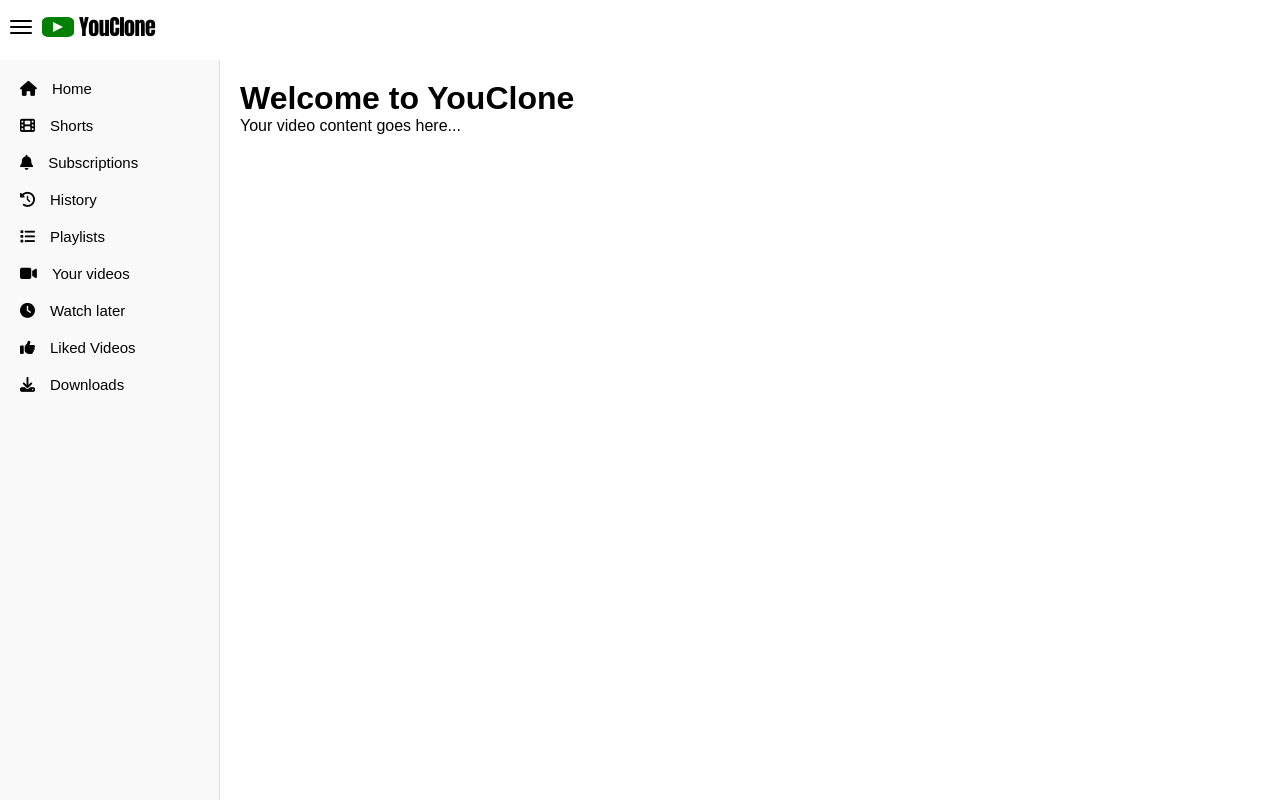
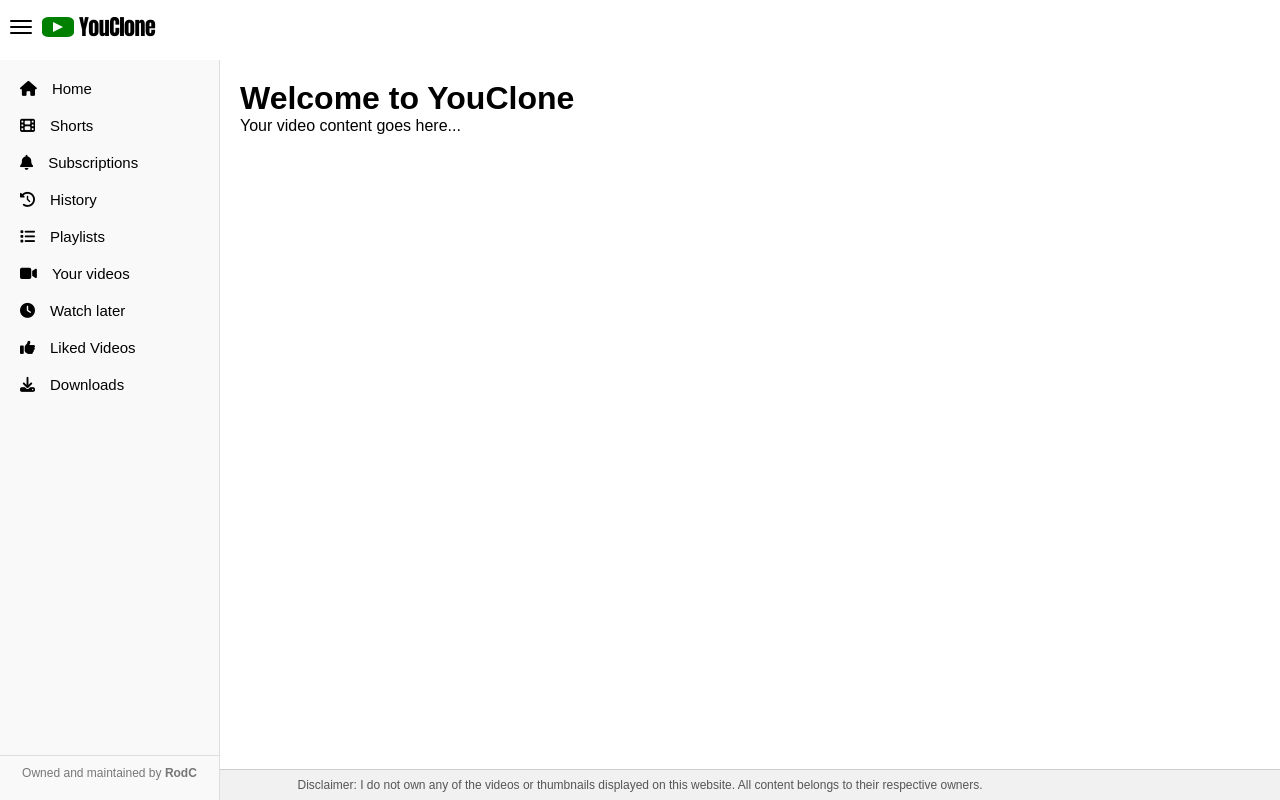
Before and after one commit to kuyarod1190/ytclone, a plain HTML site: page index.html in a window 1280 px wide. Drawn offline with Linux system fonts and the light colour scheme.

Commit message:
Add files via upload

```diff
--- a/index.html
+++ b/index.html
@@ -33,6 +33,9 @@
     <li><i class="fa-solid fa-thumbs-up"></i> <span>Liked Videos</span></li>
     <li><i class="fa-solid fa-download"></i> <span>Downloads</span></li>
   </ul>
+   <div class="sidebar-footer">
+    <p>Owned and maintained by <strong>RodC</strong></p>
+  </div>
 </div>
 
   <!-- Main Content -->
@@ -41,6 +44,9 @@
     <p>Your video content goes here...</p>
   </div>
 
+  <footer class="site-footer">
+  <p>Disclaimer: I do not own any of the videos or thumbnails displayed on this website. All content belongs to their respective owners.</p>
+</footer>
   <script src="script.js"></script>
 </body>
 </html>
--- a/style.css
+++ b/style.css
@@ -137,3 +137,28 @@
 .sidebar ul li span {
   transition: all 0.3s ease;
 }
+.sidebar-footer {
+  position: absolute;
+  bottom: 10px;
+  left: 0;
+  width: 100%;
+  text-align: center;
+  font-size: 12px; /* 👈 Change this number to make it larger or smaller */
+  color: #777;
+  padding: 10px 0;
+  border-top: 1px solid #ddd;
+  background-color: #f9f9f9;
+}
+.site-footer {
+  position: fixed;       /* stays at bottom even when scrolling */
+  bottom: 0;
+  left: 0;
+  width: 100%;
+  background-color: #f1f1f1;
+  text-align: center;
+  font-size: 12px;       /* 👈 adjust size here */
+  color: #555;
+  padding: 8px 10px;
+  border-top: 1px solid #ccc;
+  z-index: 1000;
+}
```
